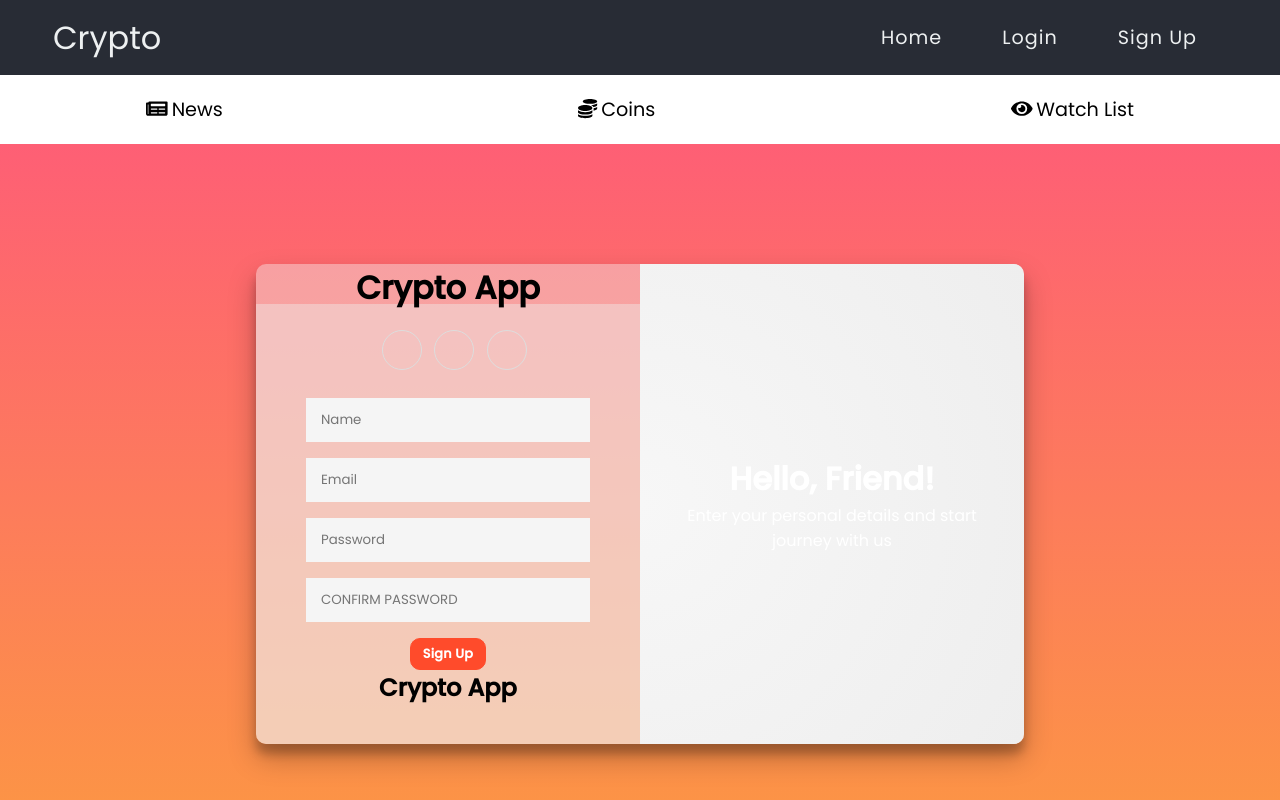
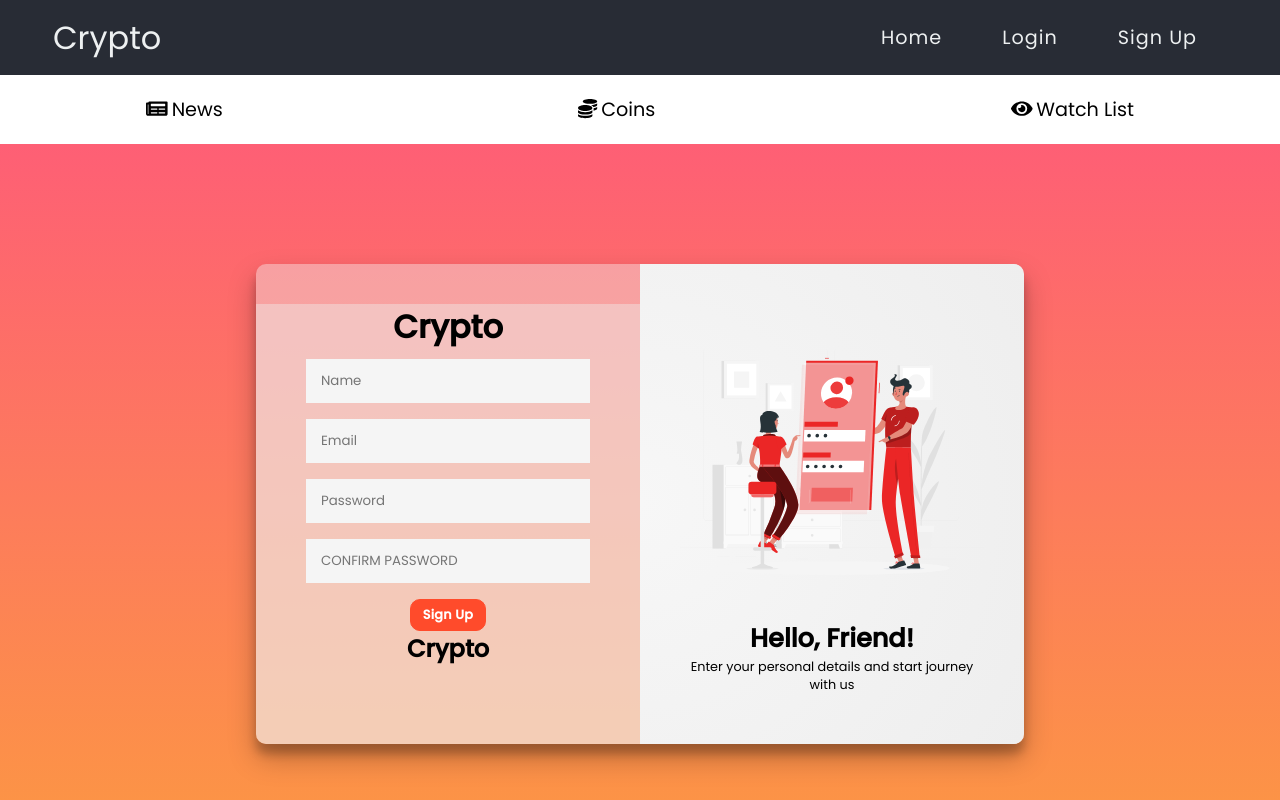
Before and after one commit to SanskritiKhatiyan/crypto-app, a React (Create React App) app in the folder frontend/: page /signup in a window 1280 px wide. Shown: the top 800 px of the page. Built offline with nearby package versions, Linux system fonts and the light colour scheme.

Commit message:
Testing Phase UI 1.1

```diff
--- a/frontend/src/components/Signin/Signin.css
+++ b/frontend/src/components/Signin/Signin.css
@@ -151,6 +151,10 @@ input {
   width: 40px;
 }
 
+.textclass {
+  font-size: 0.8rem;
+  color: black;
+}
 /* Media Query */
 
 @media only screen and (max-width: 600px) {
--- a/frontend/src/components/Signup/Signup.js
+++ b/frontend/src/components/Signup/Signup.js
@@ -1,6 +1,6 @@
 import React, { useState } from "react";
 import { useHistory } from "react-router-dom";
-
+import Signinimage from "../../assets/Signinimage.svg";
 import "./Signup.css";
 
 const Signup = () => {
@@ -64,18 +64,7 @@ const Signup = () => {
             action="#"
             className="form_css"
           >
-            <h1 id="title">Crypto App</h1>
-            <div class="social-container">
-              <a href="#" class="social">
-                <i class="fab fa-facebook-f"></i>
-              </a>
-              <a href="#" class="social">
-                <i class="fab fa-google-plus-g"></i>
-              </a>
-              <a href="#" class="social">
-                <i class="fab fa-linkedin-in"></i>
-              </a>
-            </div>
+            <h1 id="title">Crypto</h1>
 
             <input
               type="name"
@@ -120,14 +109,17 @@ const Signup = () => {
             <button type="submit" name="signup" onClick={sendData} id="signin">
               Sign Up
             </button>
-            <p id="lower_title"> Crypto App</p>
+            <p id="lower_title"> Crypto</p>
           </form>
         </div>
         <div class="overlay-container">
           <div class="overlay">
             <div class="overlay-panel overlay-right">
-              <h1>Hello, Friend!</h1>
-              <p>Enter your personal details and start journey with us</p>
+              <img src={Signinimage} alt="Singnin" />
+              <div className="textclass">
+                <h1>Hello, Friend!</h1>
+                <p>Enter your personal details and start journey with us</p>
+              </div>
             </div>
           </div>
         </div>
```
Also changed, not shown: frontend/src/assets/Signinimage.svg (added).
